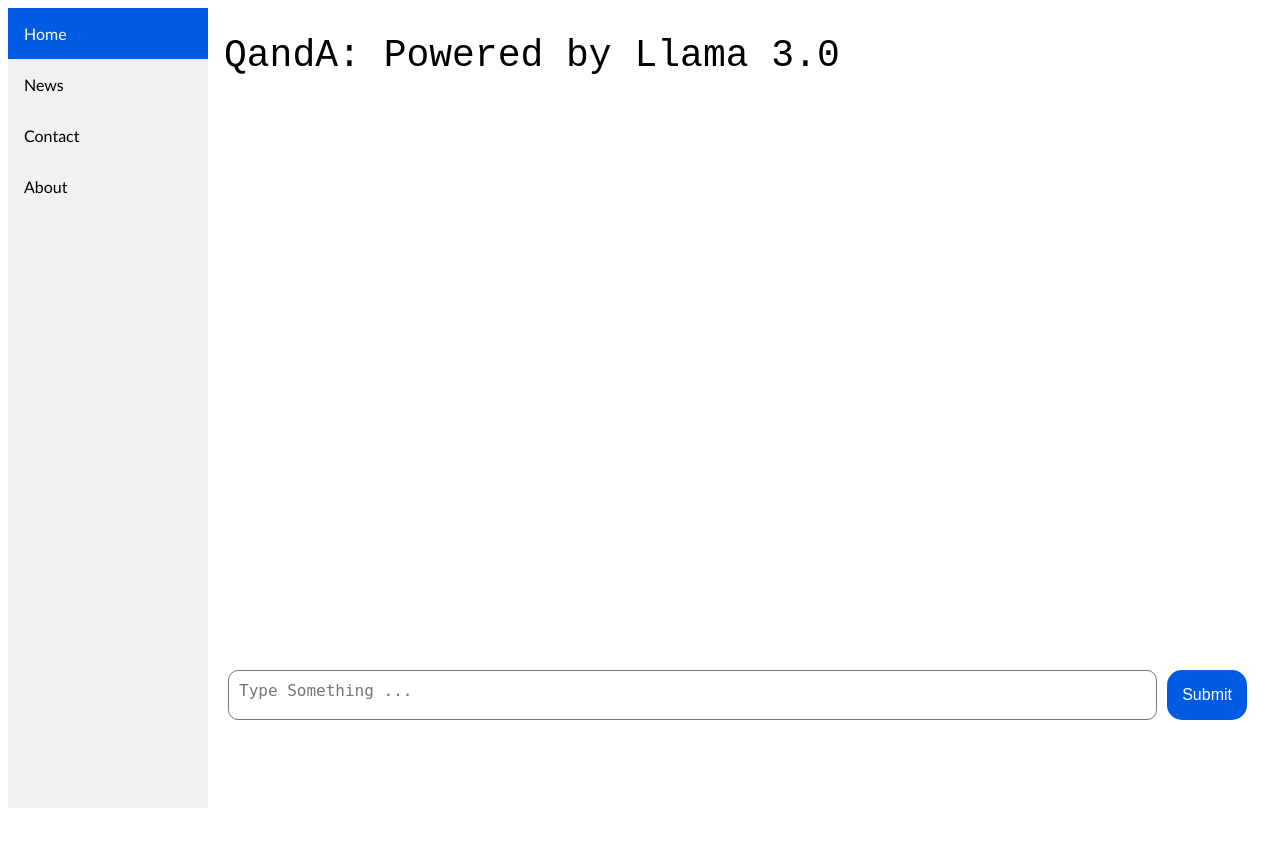
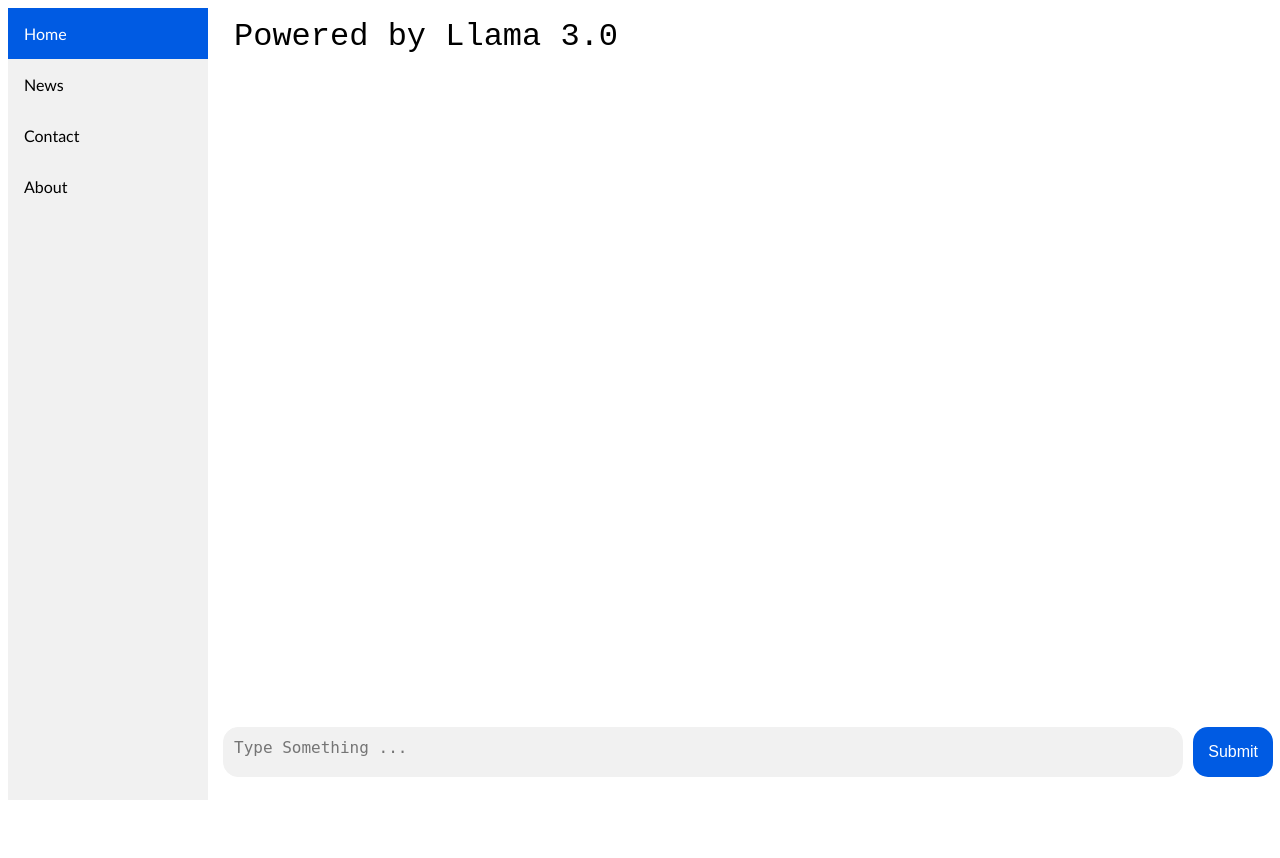
Before and after one commit to StevenChang5/Local_Chatbot, a Flask app: page / in a window 1280 px wide. After the commit the page ends 800 px from the top, so only its background shows below. Run offline with Flask 3, Linux system fonts and the light colour scheme.

Commit message:
Updated styling

```diff
--- a/static/css/styles.css
+++ b/static/css/styles.css
@@ -1,62 +1,31 @@
 /* styles.css */
 .main-caption{
-    font-size: 38px;
+    font-size: 32px;
     font-family: 'Courier New', Courier, monospace;
     font-weight: 100;
+    margin: 10px;
+    min-width: 524px;
+}
+
+.wrapper{
+    display:flex;
+    flex-direction: column-reverse;
+}
+
+/* Page content. The value of the margin-left property should match the value of the sidebar's width property */
+.content {
+    margin-left: 200px;
+    padding: 0px 16px;
+    height: 98vh;
+    max-width: calc(100vw - 200px);
 }
 
 .chat {
     display: flex;
     flex-direction: column-reverse; /* Stacks chat bubbles from bottom to top*/
     align-items: flex-end;
-    min-height:55vh;
-    padding: 10px;
-}
-
-.form-container{
-    display: flex;
-    justify-content: center;
-    align-items: center;
-    padding-bottom: 20px;
-    padding-top: 20px;
-}
-
-input[type="text"]{
-    width: 300px;
-    height: 40px;
-    padding: 30px;
-}
-.query-form{
-    width: 100%;
-    display: flex;
-    gap: 10px;
-}
-.textarea {
-    width: 89%;                /* Full width of the container */
-    height: 50px;              /* Set the height */
-    padding: 10px;             /* Add padding */
-    font-size: 16px;           /* Set font size */
-    box-sizing: border-box;    /* Include padding and border in total width/height */
-    resize: none;              /* Optional: Prevent resizing */
-    overflow-wrap: break-word; /* Ensure text wraps to new lines */
-    white-space: pre-wrap;     /* Preserve whitespace and wrap text */
-    border-radius: 10px;
-}
-
-.submit-button{
-    background-color: rgb(0, 91, 227); /* Green */
-    border: none;
-    color: white;
-    padding: 15px 15px;
-    border-radius: 15px;
-    text-align: center;
-    text-decoration: none;
-    display: inline-block;
-    font-size: 16px;
-}
-.submit-button:hover {
-    background-color: #555;
-    color: white;
+    height:calc(100% - 125px);
+    overflow-y: auto;
 }
 
 .chat-bubble{
@@ -89,20 +58,53 @@
     text-align: left;
 }
 
-/* Page content. The value of the margin-left property should match the value of the sidebar's width property */
-div.content {
-    margin-left: 200px;
-    padding: 1px 16px;
-    height: 80vh;
-    max-width: 80vw;
+.searchbar {
+    margin: 0;
+    padding: 0;
+    width: 100%;
+    position: fixed;
+    overflow: auto;
+    font-family:'Gill Sans', 'Gill Sans MT', Calibri, 'Trebuchet MS', sans-serif
 }
 
-.searchbar {
-    padding: 0;
-    height: 200px;
-    background: white;
-    max-width: 100%;
+.query-form{
+    width: calc(100%-220px);
+    display: flex;
+    gap: 10px;
+    padding-left: 200px;
+    margin:15px;
+    margin-top:3px;
 
+}
+.textarea {
+    width: 100%;
+    height: 50px;
+    padding: 10px;
+    font-size: 16px;
+    box-sizing: border-box;
+    resize: none;
+    overflow-wrap: break-word;
+    white-space: pre-wrap;
+    background-color: #f1f1f1;
+    border-radius: 15px;
+    border-color: #f1f1f1;
+}
+
+.submit-button{
+    background-color: rgb(0, 91, 227); /* Green */
+    border: none;
+    color: white;
+    padding: 15px 15px;
+    border-radius: 15px;
+    text-align: center;
+    text-decoration: none;
+    display: inline-block;
+    font-size: 16px;
+}
+.submit-button:hover {
+    background-color: #555;
+    color: white;
+    cursor: pointer;
   }
 
 /* The side navigation menu */
@@ -136,25 +138,18 @@
     background-color: #555;
     color: white;
 }
-  div.content {
-    margin-left: 200px;
-    padding: 1px 16px;
-    height: 80vh;
-    max-width: 80vw;
-  }
-  div.searchbar{
-    margin-left: 220px;
-  }
-  /* On screens that are less than 700px wide, make the sidebar into a topbar */
+
+/* On screens that are less than 700px wide, make the sidebar dissappear*/
 @media screen and (max-width: 700px) {
     .sidebar {
         width: 100%;
-      height: auto;
+        height: 0px;
         position: relative;
     }
-    .sidebar a {float: left;}
-    div.content {margin-left: 0;}
-    div.searchbar {margin-left: 0;}
+    div.content {margin-left: 0; max-width: 100vw}
+    .query-form {
+        padding-left: 0px;
+    }
 }
 
 /* On screens that are less than 400px, display the bar vertically, instead of horizontally */
--- a/templates/index.html
+++ b/templates/index.html
@@ -14,8 +14,9 @@
         <a href="#contact">Contact</a>
         <a href="#about">About</a>
     </div>
+    <div class="wrapper">
         <div class="content">
-        <h1 class="main-caption">QandA: Powered by Llama 3.0</h1>
+            <h1 class="main-caption">Powered by Llama 3.0</h1>
             <div class="chat" id="result">
                 <!-- Submissions will be appended here -->
             </div>
@@ -29,5 +30,6 @@
                 </form>
             </div>
         </div>
+    </div>
 </body>
 </html>
```
Lines whose indentation alone changed are shown as unchanged.
